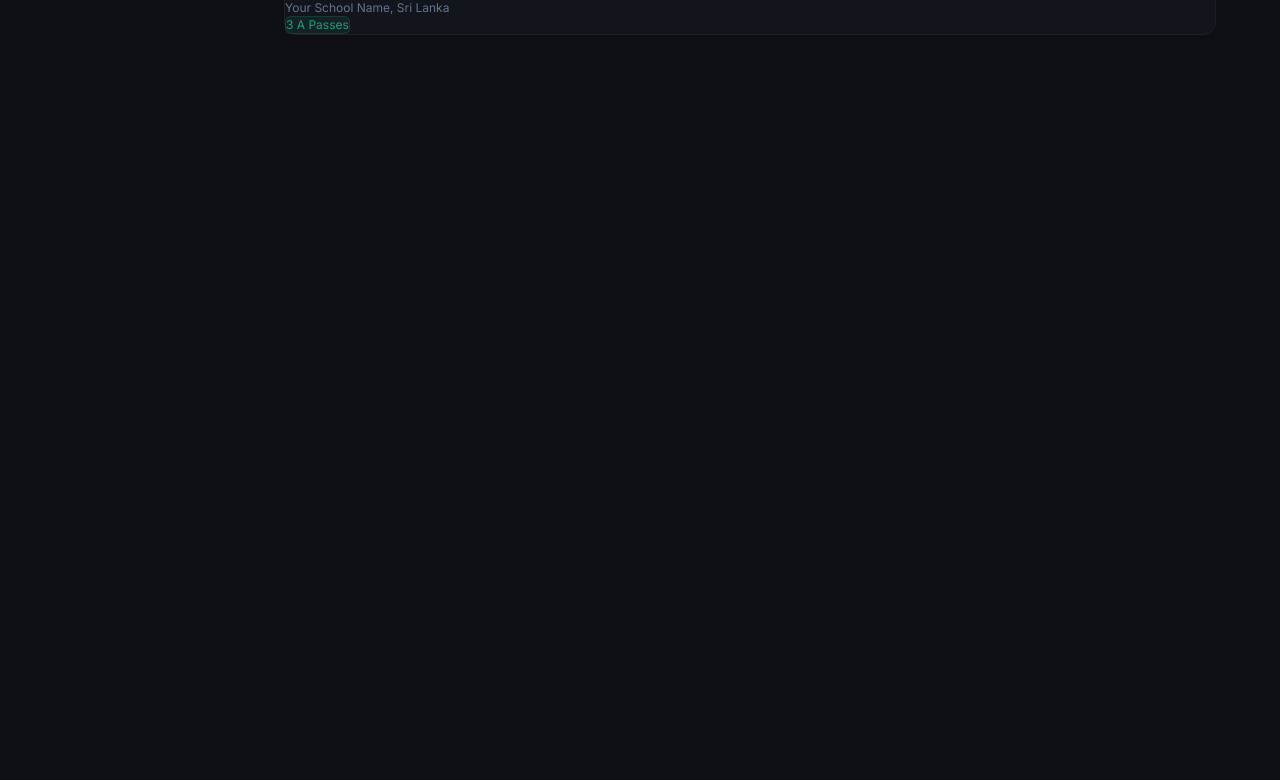
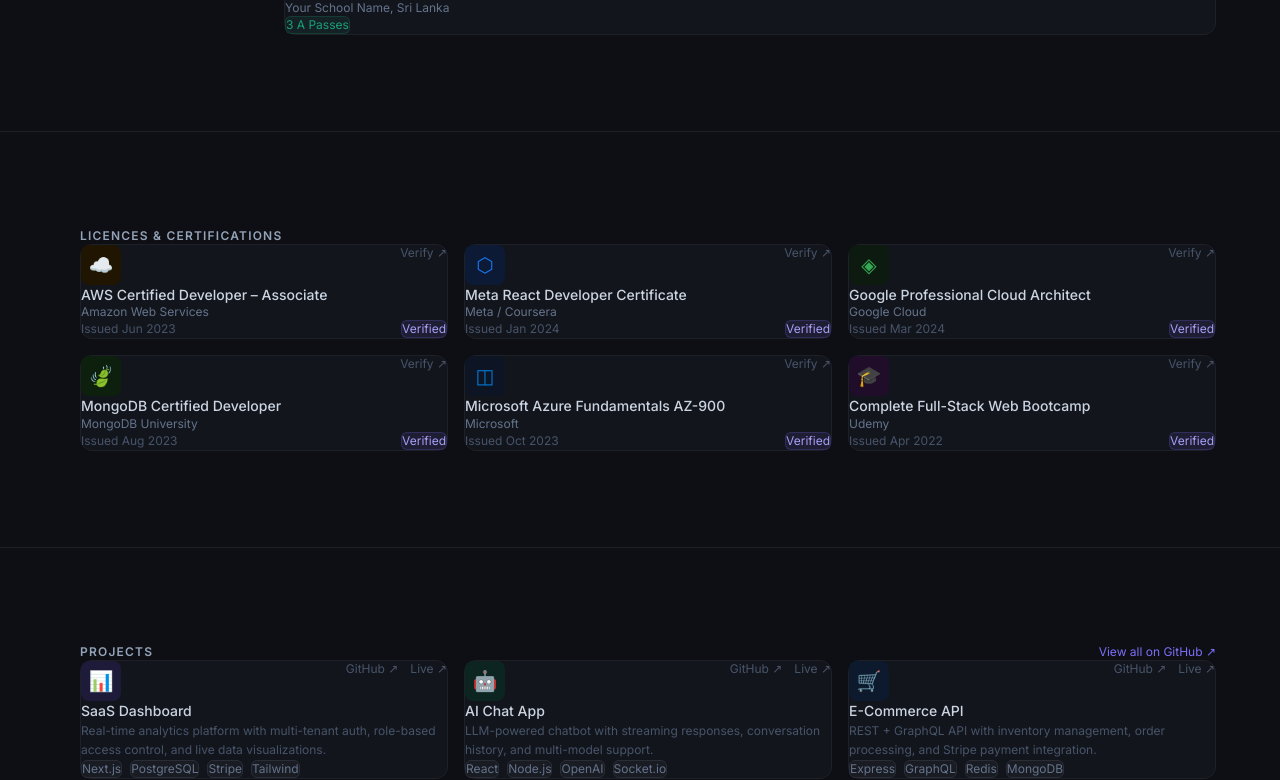
Before and after one commit to CHAMODI274/my-portfolio, a Next.js app: page / in a window 1280 px wide. Shown: the part 2017-2797 px from the top of the page. Before the commit the page ends 2148 px from the top, so only its background shows below. Built offline with nearby package versions, Linux system fonts and the light colour scheme.

Commit message:
add certifications and projects with sample data

```diff
--- a/app/page.js
+++ b/app/page.js
@@ -2,6 +2,8 @@ import Hero from '../components/Hero'
 import About from '../components/About'
 import Skills from '../components/Skills'
 import Education from '../components/Education'
+import Certifications from '../components/Certifications'
+import Projects from '../components/Projects'
 
 export default function Home() {
   return (
@@ -10,6 +12,8 @@ export default function Home() {
       <About />
       <Skills />
       <Education />
+      <Certifications />
+      <Projects />
     </main>
   );
 }
--- /dev/null
+++ b/components/Certifications.js
@@ -0,0 +1,115 @@
+export default function Certifications() {
+
+  const certifications = [
+    {
+      name: 'AWS Certified Developer – Associate',
+      issuer: 'Amazon Web Services',
+      date: 'Jun 2023',
+      icon: '☁️',
+      iconBg: '#1f1500',
+      iconColor: '#ff9900',
+      credentialUrl: '#',
+    },
+    {
+      name: 'Meta React Developer Certificate',
+      issuer: 'Meta / Coursera',
+      date: 'Jan 2024',
+      icon: '⬡',
+      iconBg: '#0d1a35',
+      iconColor: '#1877f2',
+      credentialUrl: '#',
+    },
+    {
+      name: 'Google Professional Cloud Architect',
+      issuer: 'Google Cloud',
+      date: 'Mar 2024',
+      icon: '◈',
+      iconBg: '#0d1a10',
+      iconColor: '#34a853',
+      credentialUrl: '#',
+    },
+    {
+      name: 'MongoDB Certified Developer',
+      issuer: 'MongoDB University',
+      date: 'Aug 2023',
+      icon: '🍃',
+      iconBg: '#0d200d',
+      iconColor: '#4db33d',
+      credentialUrl: '#',
+    },
+    {
+      name: 'Microsoft Azure Fundamentals AZ-900',
+      issuer: 'Microsoft',
+      date: 'Oct 2023',
+      icon: '◫',
+      iconBg: '#0d1525',
+      iconColor: '#0078d4',
+      credentialUrl: '#',
+    },
+    {
+      name: 'Complete Full-Stack Web Bootcamp',
+      issuer: 'Udemy',
+      date: 'Apr 2022',
+      icon: '🎓',
+      iconBg: '#1f0d2a',
+      iconColor: '#a435f0',
+      credentialUrl: '#',
+    },
+  ]
+
+  return (
+    <section id="certifications" style={{padding:'96px 0',borderTop:'1px solid #1e2028'}}>
+      <div style={{maxWidth:'1400px',margin:'0 auto',padding:'0 64px 0 80px'}}>
+
+        {/* Section label */}
+        <p className="text-xs font-semibold text-[#94a3b8] uppercase tracking-widest mb-12">
+          Licences & Certifications
+        </p>
+
+        {/* Grid */}
+        <div className="grid grid-cols-1 sm:grid-cols-2 lg:grid-cols-3 gap-4">
+          {certifications.map((cert) => (
+            <div
+              key={cert.name}
+              className="bg-[#13151d] border border-[#1e2028] rounded-xl p-5 hover:border-[#7c6ef7]/40 transition-colors group"
+            >
+              {/* Top row — icon + verify link */}
+              <div className="flex items-start justify-between mb-4">
+                <div
+                  className="w-10 h-10 rounded-lg flex items-center justify-center text-xl flex-shrink-0"
+                  style={{background: cert.iconBg, color: cert.iconColor}}
+                >
+                  {cert.icon}
+                </div>
+                <a
+                  href={cert.credentialUrl}
+                  target="_blank"
+                  rel="noreferrer"
+                  className="text-xs text-[#475569] hover:text-[#7c6ef7] transition-colors"
+                >
+                  Verify ↗
+                </a>
+              </div>
+
+              {/* Cert name */}
+              <h3 className="text-sm font-medium text-[#cbd5e1] mb-1 leading-snug group-hover:text-white transition-colors">
+                {cert.name}
+              </h3>
+
+              {/* Issuer + date */}
+              <p className="text-xs text-[#64748b] mb-3">{cert.issuer}</p>
+
+              <div className="flex items-center justify-between">
+                <span className="text-xs text-[#475569]">Issued {cert.date}</span>
+                <span className="text-xs bg-[#7c6ef7]/10 text-[#a89ff7] border border-[#7c6ef7]/20 px-2 py-0.5 rounded-md">
+                  Verified
+                </span>
+              </div>
+            </div>
+          ))}
+        </div>
+
+      </div>
+    </section>
+  )
+}
--- /dev/null
+++ b/components/Projects.js
@@ -0,0 +1,141 @@
+export default function Projects() {
+
+  const projects = [
+    {
+      title: 'SaaS Dashboard',
+      description: 'Real-time analytics platform with multi-tenant auth, role-based access control, and live data visualizations.',
+      tags: ['Next.js', 'PostgreSQL', 'Stripe', 'Tailwind'],
+      icon: '📊',
+      iconBg: '#1e1b3a',
+      iconColor: '#7c6ef7',
+      github: '#',
+      live: '#',
+      featured: true,
+    },
+    {
+      title: 'AI Chat App',
+      description: 'LLM-powered chatbot with streaming responses, conversation history, and multi-model support.',
+      tags: ['React', 'Node.js', 'OpenAI', 'Socket.io'],
+      icon: '🤖',
+      iconBg: '#0d2520',
+      iconColor: '#1d9e75',
+      github: '#',
+      live: '#',
+      featured: true,
+    },
+    {
+      title: 'E-Commerce API',
+      description: 'REST + GraphQL API with inventory management, order processing, and Stripe payment integration.',
+      tags: ['Express', 'GraphQL', 'Redis', 'MongoDB'],
+      icon: '🛒',
+      iconBg: '#0d1a2e',
+      iconColor: '#378add',
+      github: '#',
+      live: '#',
+      featured: false,
+    },
+    {
+      title: 'Finance Tracker',
+      description: 'Personal finance app with budgeting tools, interactive charts, and bank CSV import.',
+      tags: ['React', 'Recharts', 'Prisma', 'PostgreSQL'],
+      icon: '📈',
+      iconBg: '#2a1f0a',
+      iconColor: '#ef9f27',
+      github: '#',
+      live: '#',
+      featured: false,
+    },
+    {
+      title: 'Real-time Chat',
+      description: 'WebSocket-based group chat with rooms, typing indicators, and AWS S3 media upload.',
+      tags: ['Socket.io', 'MongoDB', 'AWS S3', 'Node.js'],
+      icon: '💬',
+      iconBg: '#1e1b3a',
+      iconColor: '#7c6ef7',
+      github: '#',
+      live: '#',
+      featured: false,
+    },
+    {
+      title: 'Task Manager PWA',
+      description: 'Offline-capable progressive web app with drag-and-drop Kanban boards and local sync.',
+      tags: ['React', 'PWA', 'IndexedDB', 'Tailwind'],
+      icon: '✅',
+      iconBg: '#0d2520',
+      iconColor: '#1d9e75',
+      github: '#',
+      live: '#',
+      featured: false,
+    },
+  ]
+
+  return (
+    <section id="projects" style={{padding:'96px 0',borderTop:'1px solid #1e2028'}}>
+      <div style={{maxWidth:'1400px',margin:'0 auto',padding:'0 64px 0 80px'}}>
+
+        {/* Header */}
+        <div className="flex items-center justify-between mb-12">
+          <p className="text-xs font-semibold text-[#94a3b8] uppercase tracking-widest">
+            Projects
+          </p>
+          <a href="#" className="text-xs text-[#7c6ef7] hover:text-white transition-colors">
+            View all on GitHub ↗
+          </a>
+        </div>
+
+        {/* Grid */}
+        <div className="grid grid-cols-1 sm:grid-cols-2 lg:grid-cols-3 gap-4">
+          {projects.map((project) => (
+            <div
+              key={project.title}
+              className="bg-[#13151d] border border-[#1e2028] rounded-xl p-5 hover:border-[#7c6ef7]/40 transition-colors group flex flex-col"
+            >
+              {/* Top row */}
+              <div className="flex items-start justify-between mb-4">
+                <div
+                  className="w-10 h-10 rounded-lg flex items-center justify-center text-xl flex-shrink-0"
+                  style={{background: project.iconBg, color: project.iconColor}}
+                >
+                  {project.icon}
+                </div>
+                <div className="flex gap-3">
+                  <a href={project.github} target="_blank" rel="noreferrer"
+                    className="text-xs text-[#475569] hover:text-white transition-colors">
+                    GitHub ↗
+                  </a>
+                  <a href={project.live} target="_blank" rel="noreferrer"
+                    className="text-xs text-[#475569] hover:text-white transition-colors">
+                    Live ↗
+                  </a>
+                </div>
+              </div>
+
+              {/* Title */}
+              <h3 className="text-sm font-medium text-[#cbd5e1] mb-2 group-hover:text-white transition-colors">
+                {project.title}
+              </h3>
+
+              {/* Description */}
+              <p className="text-xs text-[#475569] leading-relaxed mb-4 flex-1">
+                {project.description}
+              </p>
+
+              {/* Tags */}
+              <div className="flex flex-wrap gap-2">
+                {project.tags.map((tag) => (
+                  <span
+                    key={tag}
+                    className="text-xs bg-[#1a1c24] text-[#64748b] border border-[#2a2d35] px-2.5 py-1 rounded-md"
+                  >
+                    {tag}
+                  </span>
+                ))}
+              </div>
+            </div>
+          ))}
+        </div>
+
+      </div>
+    </section>
+  )
+}
```
